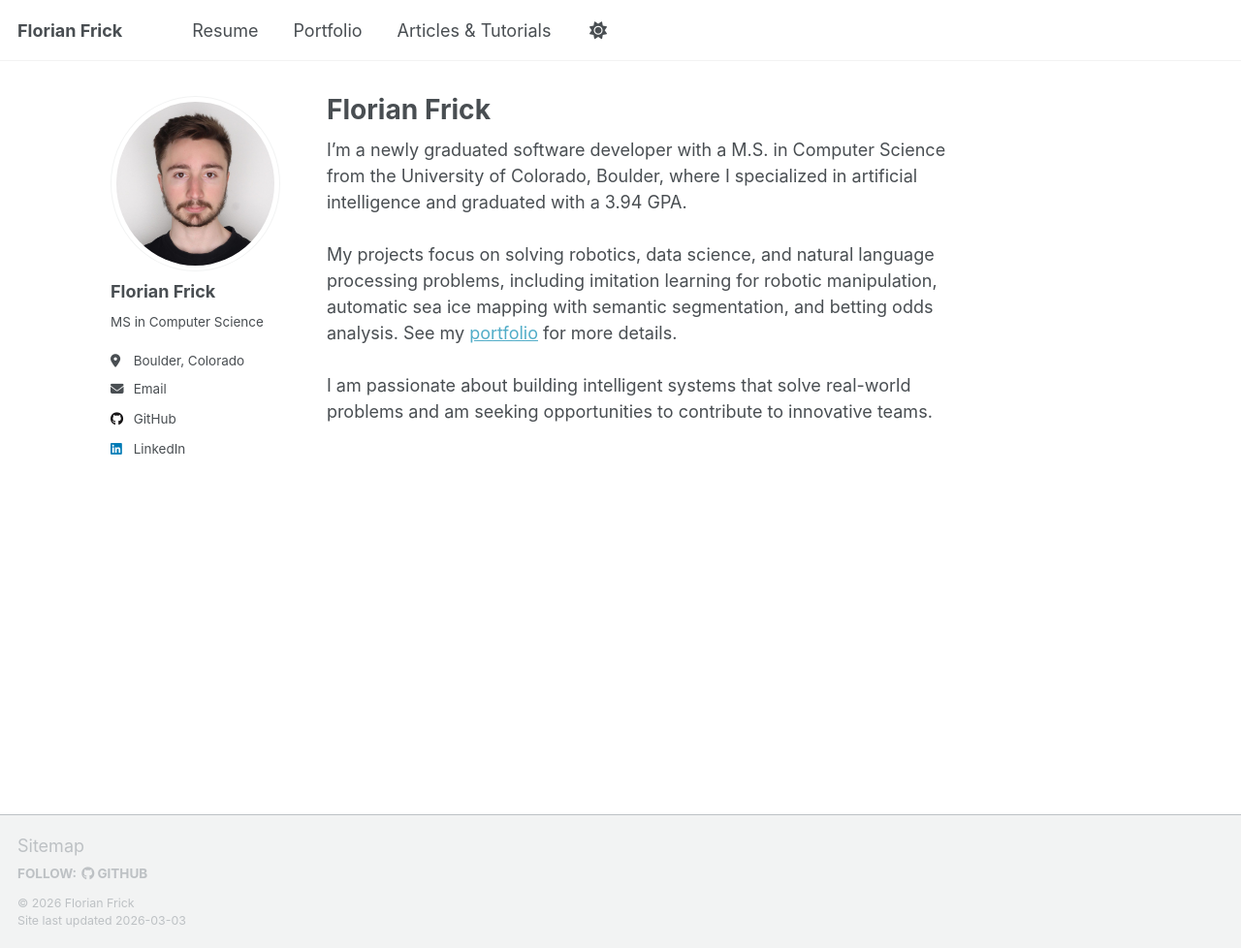
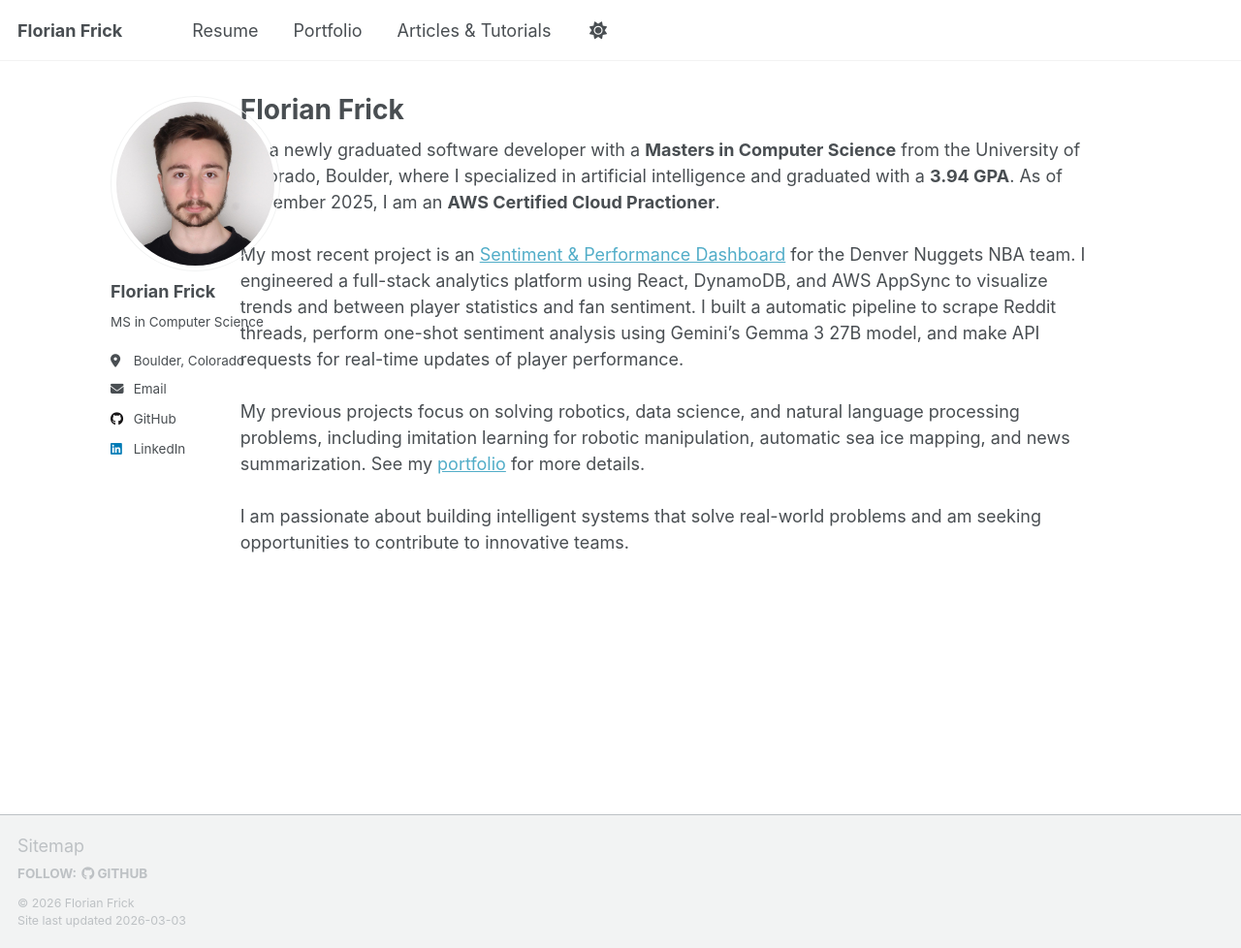
Before and after one commit to florianfrick/florianfrick.github.io, a Jekyll site: the page built from _pages/about.md, in a window 1280 px wide and 978 px high. Shown: the whole window at 97% size. Built offline with Jekyll 4.4.1, drawn with Linux system fonts in a browser that asks for light colours; a script that is not in the unit is left out.

Commit message:
Updated resume and layout

```diff
--- a/_pages/about.md
+++ b/_pages/about.md
@@ -8,10 +8,12 @@ redirect_from:
 ---
 
 
-I'm a newly graduated software developer with a M.S. in Computer Science from the University of Colorado, Boulder, where I specialized in artificial intelligence and graduated with a 3.94 GPA.
+I'm a newly graduated software developer with a <strong>Masters in Computer Science</strong> from the University of Colorado, Boulder, where I specialized in artificial intelligence and graduated with a <strong>3.94 GPA</strong>. As of November 2025, I am an <strong>AWS Certified Cloud Practioner</strong>.
 <!-- Before then, I graduated with a B.S. in Computer Science  -->
 <br><br>
-My projects focus on solving robotics, data science, and natural language processing problems, including imitation learning for robotic manipulation, automatic sea ice mapping with semantic segmentation, and betting odds analysis.
+My most recent project is an <a href="http://florianfrick.github.io/portfolio/025nuggetsdashboard/">Sentiment & Performance Dashboard</a> for the Denver Nuggets NBA team. I engineered a full-stack analytics platform using React, DynamoDB, and AWS AppSync to visualize trends and between player statistics and fan sentiment. I built a automatic pipeline to scrape Reddit threads, perform one-shot sentiment analysis using Gemini’s Gemma 3 27B model, and make API requests for real-time updates of player performance.
+<br><br>
+My previous projects focus on solving robotics, data science, and natural language processing problems, including imitation learning for robotic manipulation, automatic sea ice mapping, and news summarization.
 See my <a href="https://florianfrick.github.io/portfolio/">portfolio</a> for more details.
 <br><br>
 I am passionate about building intelligent systems that solve real-world problems and am seeking opportunities to contribute to innovative teams.
--- a/_portfolio/075seaice.html
+++ b/_portfolio/075seaice.html
@@ -6,7 +6,7 @@ sea ice mapping which will reduce manual labor and ensure these maps remain up-t
 collection: Portfolio
 ---
 
-<a href="https://github.com/florianfrick/Semantic-Segmentation-of-Arctic-Sea-Ice/blob/main/report.pdf">Full report and code repository.</a>
+<a href="https://github.com/florianfrick/Semantic-Segmentation-of-Arctic-Sea-Ice/">Full report and code repository.</a>
 <br><br>
 Generated maps of sea ice concentrations from satellite images of the Hudson Bay using the <strong>SegFormer</strong> transformer model.
 <strong>Improved performance</strong> over previous U-Net models from 83% to 89% pixel accuracy, demonstrating the possibilities of <strong>automatic
--- a/_sass/layout/_page.scss
+++ b/_sass/layout/_page.scss
@@ -18,9 +18,9 @@
 
 .page {
   @include breakpoint($large) {
-    @include span(10 of 12 last);
-    @include prefix(0.5 of 12);
-    @include suffix(2 of 12);
+    @include span(11 of 12 last);
+    @include prefix(0.5 of 12); // space between bio sidebar and main page
+    @include suffix(0.5 of 12);
   }
 
   .page__inner-wrap {
```
Also changed, not shown: _pages/resume.md (+1 -1 lines), 1 other file.
